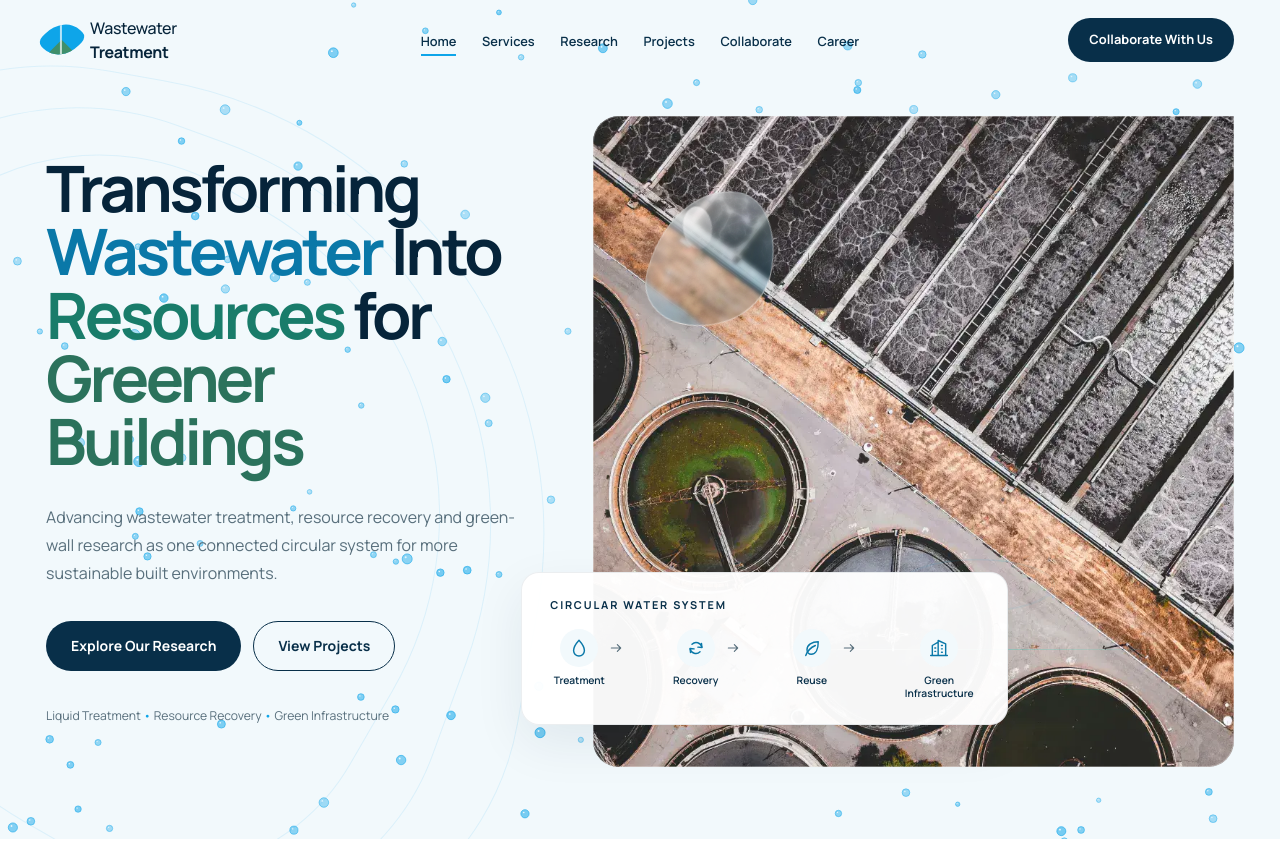
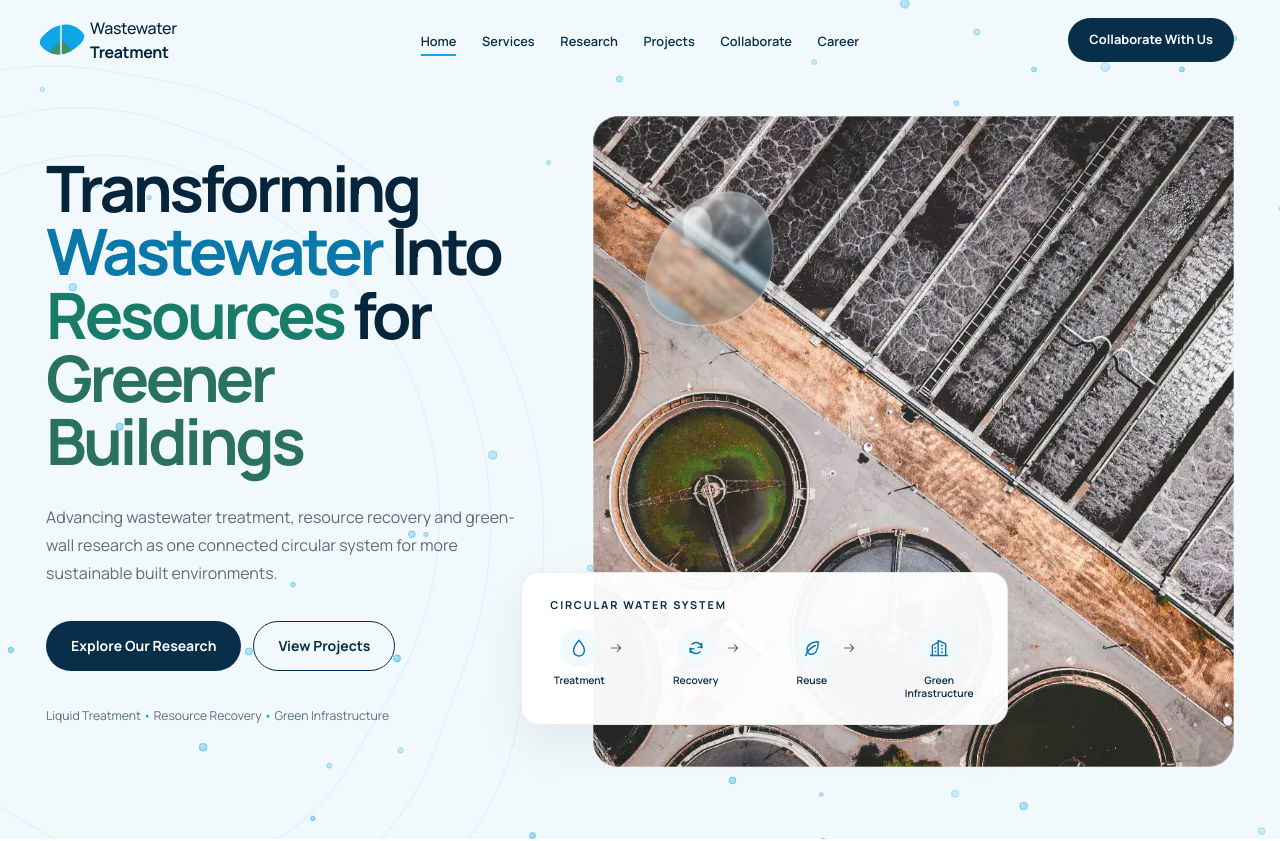
Before and after one commit to xuen00915/wastewater, a React (Vite) app: page / in a window 1280 px wide. Shown: the top 841 px of the page. Built offline with nearby package versions, Linux system fonts and the light colour scheme.

Commit message:
style: keep hero particles subtle around water effect

```diff
--- a/src/components/Hero.tsx
+++ b/src/components/Hero.tsx
@@ -12,7 +12,7 @@ const circularStages = [
 export function Hero() {
   return (
     <section className="hero" id="home">
-      <Floating3DParticles className="hero__particles" />
+      <Floating3DParticles className="hero__particles" quantity={72} size={3.2} opacity={0.28} drift={0.18} />
       <div className="water-contours" aria-hidden="true"><i /><i /><i /></div>
       <div className="hero__inner">
         <div className="hero__copy">
```
